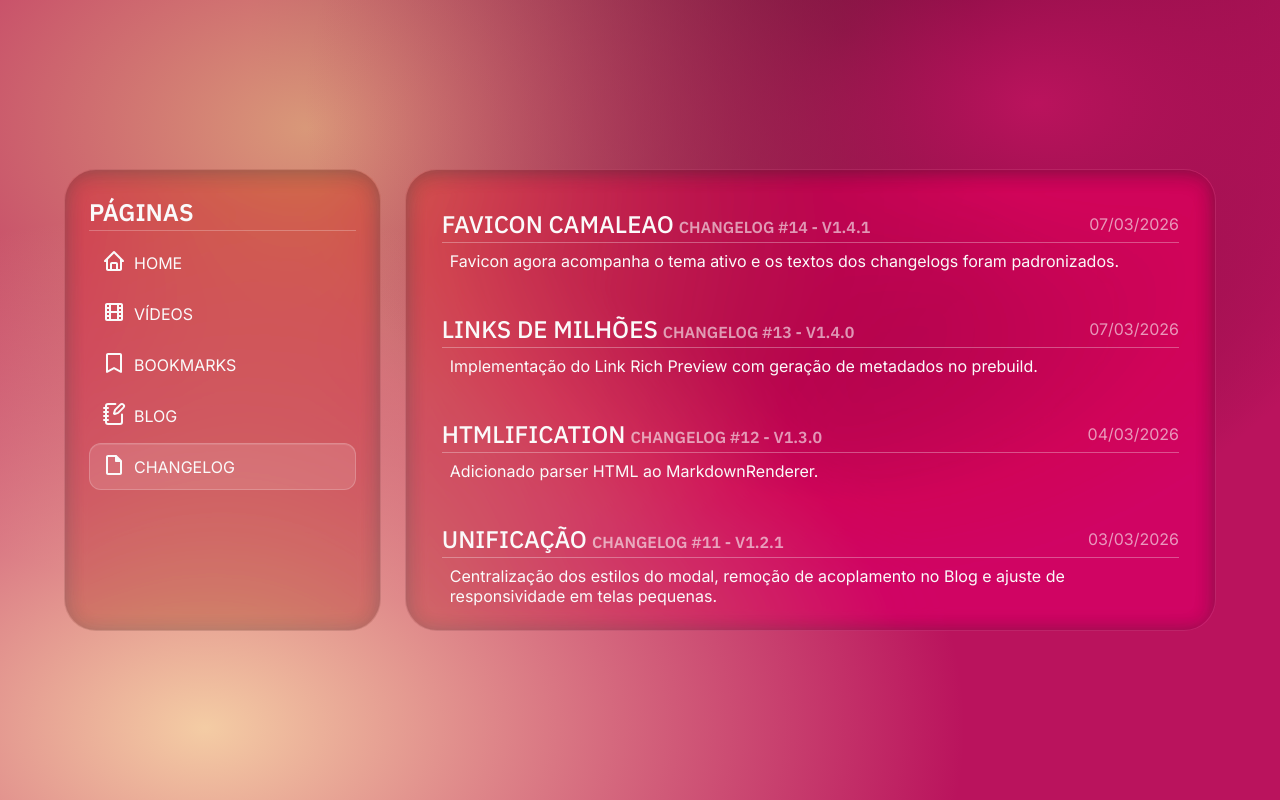
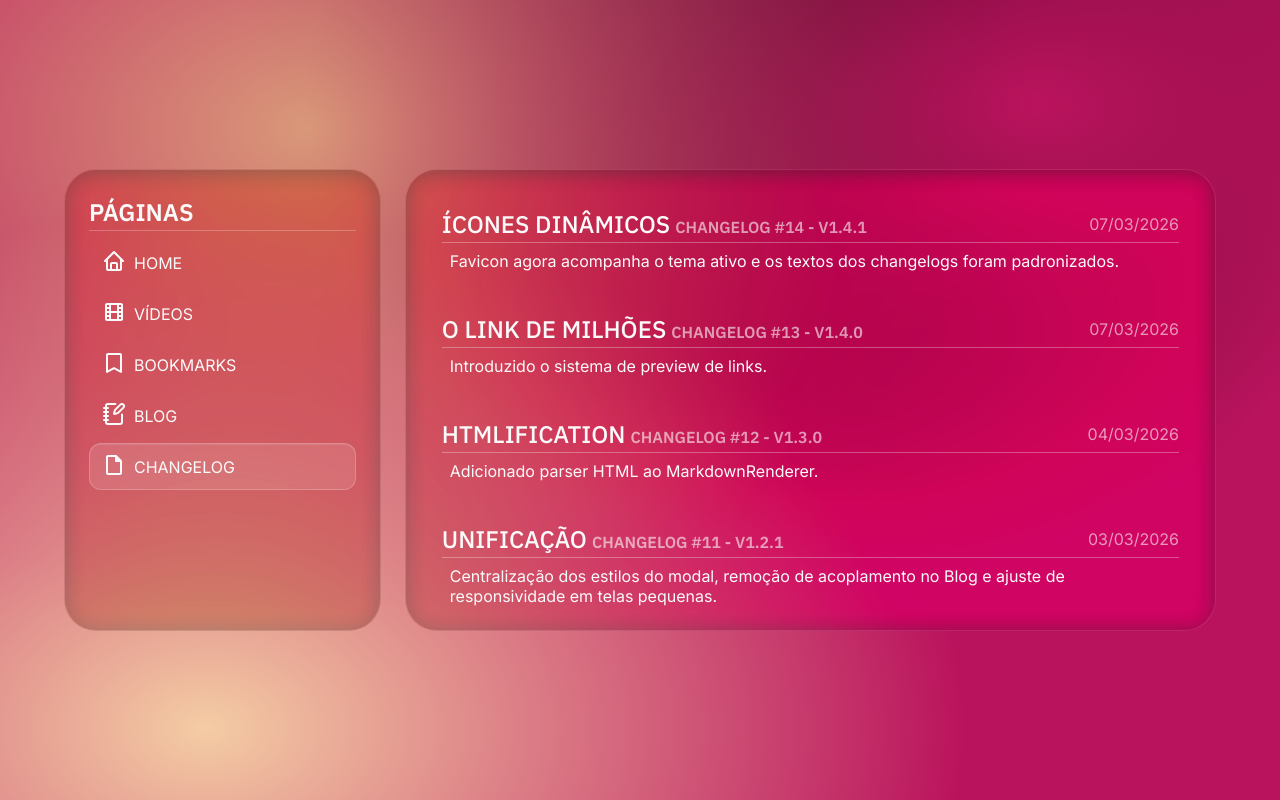
Before and after one commit to zwei-han-der/zweihander, a React (Vite) app: page /changelog/1 in a window 1280 px wide. Built offline with nearby package versions, Linux system fonts and the light colour scheme.

Commit message:
refactor: melhorada a escrita de alguns logs

```diff
--- a/src/data/changelog/index.js
+++ b/src/data/changelog/index.js
@@ -22,7 +22,7 @@ const contentCache = new Map();
 export const logs = [
   {
     id: "U2FsdGVkX1AqFvgP2nK7mLr8sQd9JtWy",
-    title: "favicon camaleao",
+    title: "ícones dinâmicos",
     version: "changelog #14 - v1.4.1",
     date: "07/03/2026",
     description:
@@ -30,11 +30,11 @@ export const logs = [
   },
   {
     id: "U2FsdGVkX18xC8xw3lQ6W7vKp2mN5dRt",
-    title: "links de milhões",
+    title: "o link de milhões",
     version: "changelog #13 - v1.4.0",
     date: "07/03/2026",
     description:
-      "Implementação do Link Rich Preview com geração de metadados no prebuild.",
+      "Introduzido o sistema de preview de links.",
   },
   {
     id: "U2FsdGVkX18rsRHeyQc42GEsOhDW5qHf",
@@ -58,7 +58,7 @@ export const logs = [
     version: "changelog #10 - v1.2.0",
     date: "03/03/2026",
     description:
-      "Mudanças buscando uma melhor performance com Route-based Code Splitting e Lazy Loading.",
+      "Melhorias de performance com route-based code splitting e lazy loading.",
   },
   {
     id: "U2FsdGVkX19UopSScWDJRvxRzh6ANhVP",
@@ -66,7 +66,7 @@ export const logs = [
     version: "changelog #9 - v1.1.0",
     date: "02/03/2026",
     description:
-      "Responsividade completamente revisada, correções de overflow e melhoria do comportamento do modal do changelog.",
+      "Responsividade revisada de ponta a ponta, correções de overflow e melhoria no comportamento do modal do changelog..",
   },
   {
     id: "U2FsdGVkX19tzGKO0yNYQPBK1tcNbrMc",
@@ -81,14 +81,14 @@ export const logs = [
     title: "Zweihander v1.0.0",
     version: "changelog #7 - v1.0.0",
     date: "28/02/2026",
-    description: "Primeira versão estável.",
+    description: "Primeira versão estável do projeto.",
   },
   {
     id: "U2FsdGVkX18im7TGDHSJXjcy4hvfLGIx",
     title: "refazendo changelog",
     version: "changelog #6 - v0.1.6",
     date: "27/02/2026",
-    description: "Changelog agora com modal.",
+    description: "Iniciada a refatoração do changelog com abertura de conteúdo em modal e consolidação de estilos Markdown.",
   },
   {
     id: "U2FsdGVkX18mm6OH9J4yRQSPr3ngvGGq",
@@ -96,7 +96,7 @@ export const logs = [
     version: "changelog #5 - v0.1.5",
     date: "25/02/2026",
     description:
-      "Adicionada a aba de bookmarks. Ainda não está 100% completa, mas tá lá.",
+      "Adicionada a aba de bookmarks.",
   },
   {
     id: "U2FsdGVkX198i7SJoWK9NIZA3hq9RrIv",
--- a/src/data/changelog/v1.1.0.md
+++ b/src/data/changelog/v1.1.0.md
@@ -1,4 +1,4 @@
-Responsividade revisada de ponta a ponta, com correções de overflow e melhoria no comportamento do modal do changelog.
+Responsividade revisada de ponta a ponta, correções de overflow e melhoria no comportamento do modal do changelog.
 
 ## Adicionado
 
--- a/src/data/changelog/v1.4.1.md
+++ b/src/data/changelog/v1.4.1.md
@@ -1,4 +1,4 @@
-Implementada a troca dinâmica de favicon com base no tema carregado.
+Favicon agora acompanha o tema ativo, pequenos ajustes no CSS e os textos dos changelogs foram padronizados.
 
 ## Adicionado
 
@@ -11,7 +11,10 @@ Implementada a troca dinâmica de favicon com base no tema carregado.
 - Aplicação de tema em `src/App.jsx` agora limita CSS variables apenas às chaves de cor (`color*`)
 - Fluxo de inicialização do tema passou a incluir fallback para favicon padrão (`/favicon.svg`)
 - Estrutura textual dos arquivos de changelog padronizada para manter consistência de leitura
+- Escopado seletores do player de música
+- Curvatura das bordas na [Home](/) para maior consistência
 
 ## Corrigido
 
 - Removida tentativa de aplicar `favicon` como CSS custom property (`--favicon`)
+- Removida classes obsoletas do CSS
```
